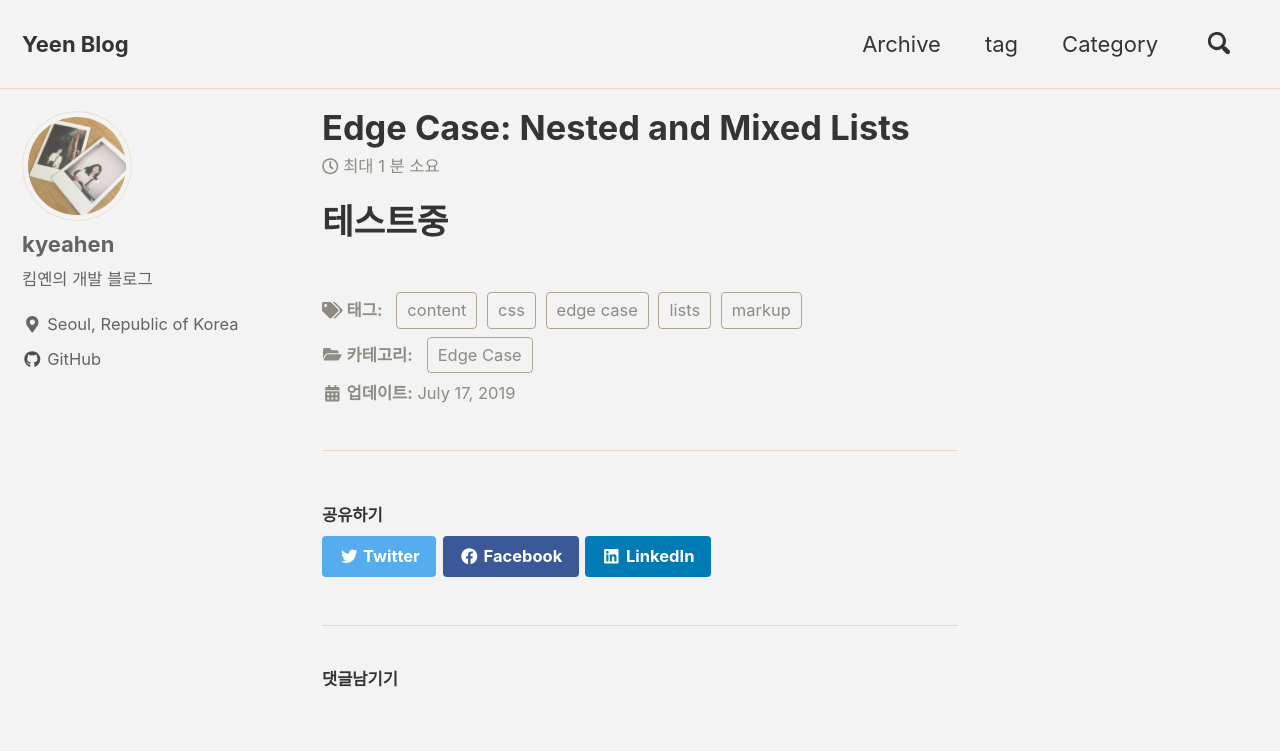
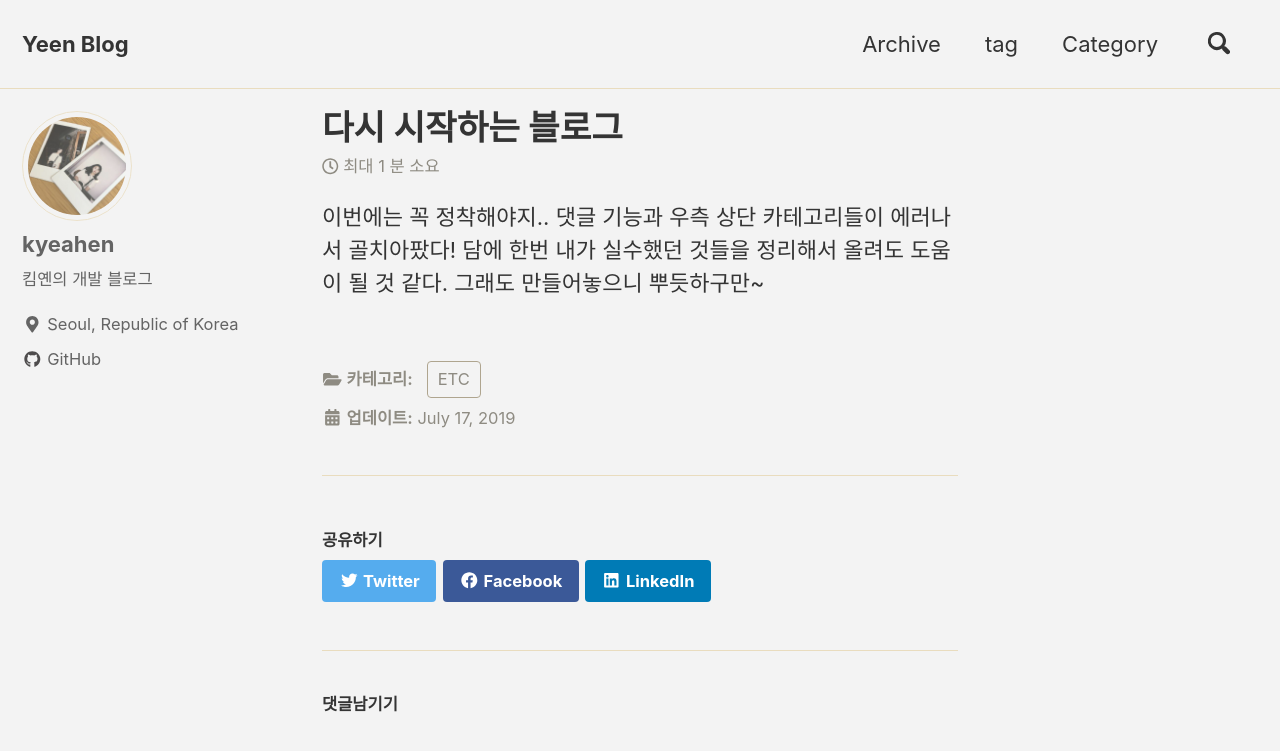
Before and after one commit to kyeahen/kyeahen.github.io, a Jekyll site: the page built from _posts/2019-07-17-테스트 중!.md, in a window 1280 px wide and 900 px high. Shown: the top 751 px of the window. Built offline with Jekyll 4.4.1, drawn with Linux system fonts in a browser that asks for light colours; cached includes are drawn as plain includes; nearby versions of some CDN libraries; comment, search, counter and statistics services are not loaded.

Commit message:
Add disqus, Add 190717_Post

```diff
--- a/_config.yml
+++ b/_config.yml
@@ -10,7 +10,7 @@
 # Review documentation to determine if you should use `theme` or `remote_theme`
 # https://mmistakes.github.io/minimal-mistakes/docs/quick-start-guide/#installing-the-theme
 
-theme                  : "minimal-mistakes-jekyll"
+#theme                  : "minimal-mistakes-jekyll"
 # remote_theme           : "mmistakes/minimal-mistakes"
 minimal_mistakes_skin    : "dirt" # "air", "aqua", "contrast", "dark", "dirt", "neon", "mint", "plum", "sunrise"
 
@@ -19,7 +19,7 @@ locale                   : "ko" #타깃 국가 설정
 title                    : "Yeen Blog" #블로그 제목, 블로그 좌측 상단의 제목
 title_separator          : "-"
 name                     : "Yeen Blog" #블로그 이름
-description              : "An amazing website." #블로그 설명
+description              :  #블로그 설명
 url                      : "https://kyeahen.github.io"
 baseurl                  : "/"
 repository               : "kyeahen/kyeahen.github.io"
--- a/_posts/2019-07-17-테스트 중!.md
+++ b/_posts/2019-07-17-테스트 중!.md
@@ -1,15 +1,13 @@
 ---
-title: 'Edge Case: Nested and Mixed Lists'
+title: '다시 시작하는 블로그'
 categories:
-  - Edge Case
+  - ETC
 tags:
-  - content
-  - css
-  - edge case
-  - lists
-  - markup
 
 comments: true
 ---
 
-# 테스트중
+이번에는 꼭 정착해야지..
+댓글 기능과 우측 상단 카테고리들이 에러나서 골치아팠다!
+담에 한번 내가 실수했던 것들을 정리해서 올려도 도움이 될 것 같다.
+그래도 만들어놓으니 뿌듯하구만~
```
